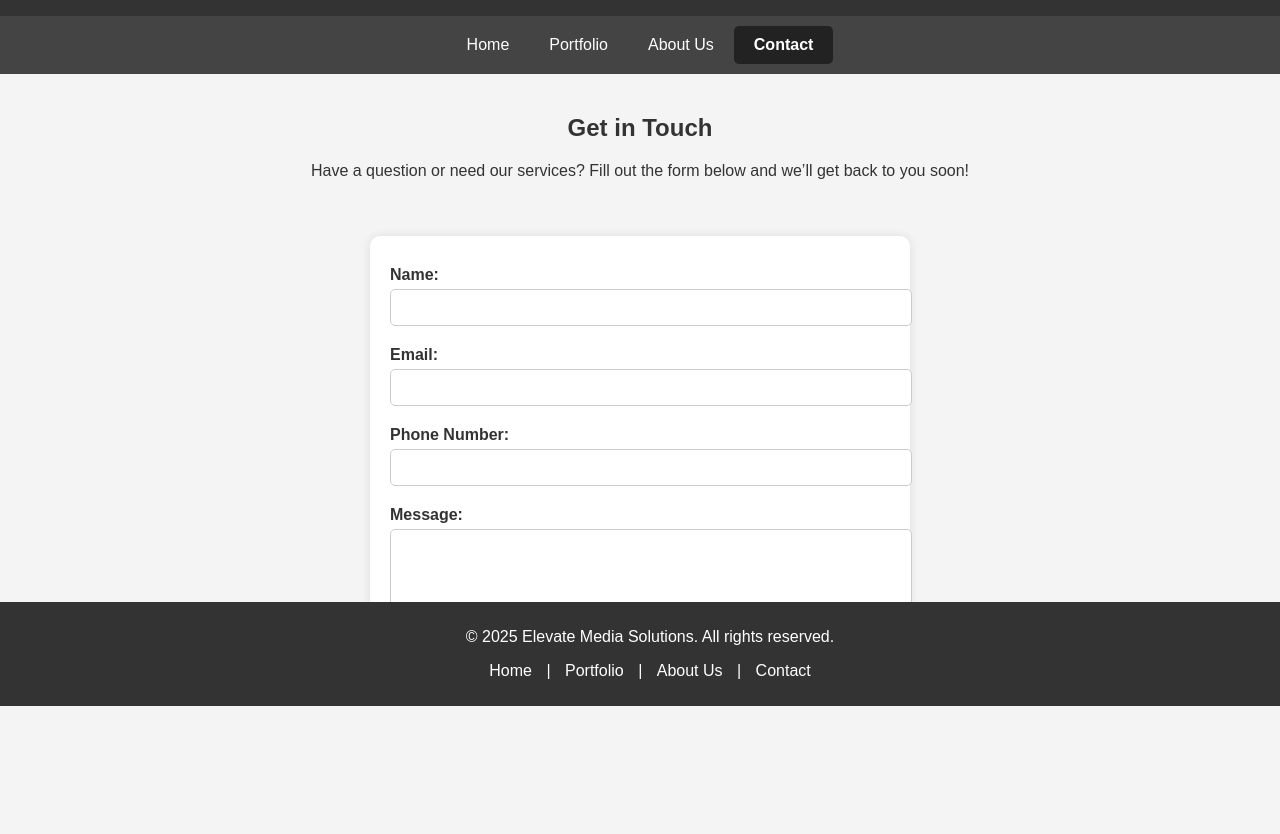
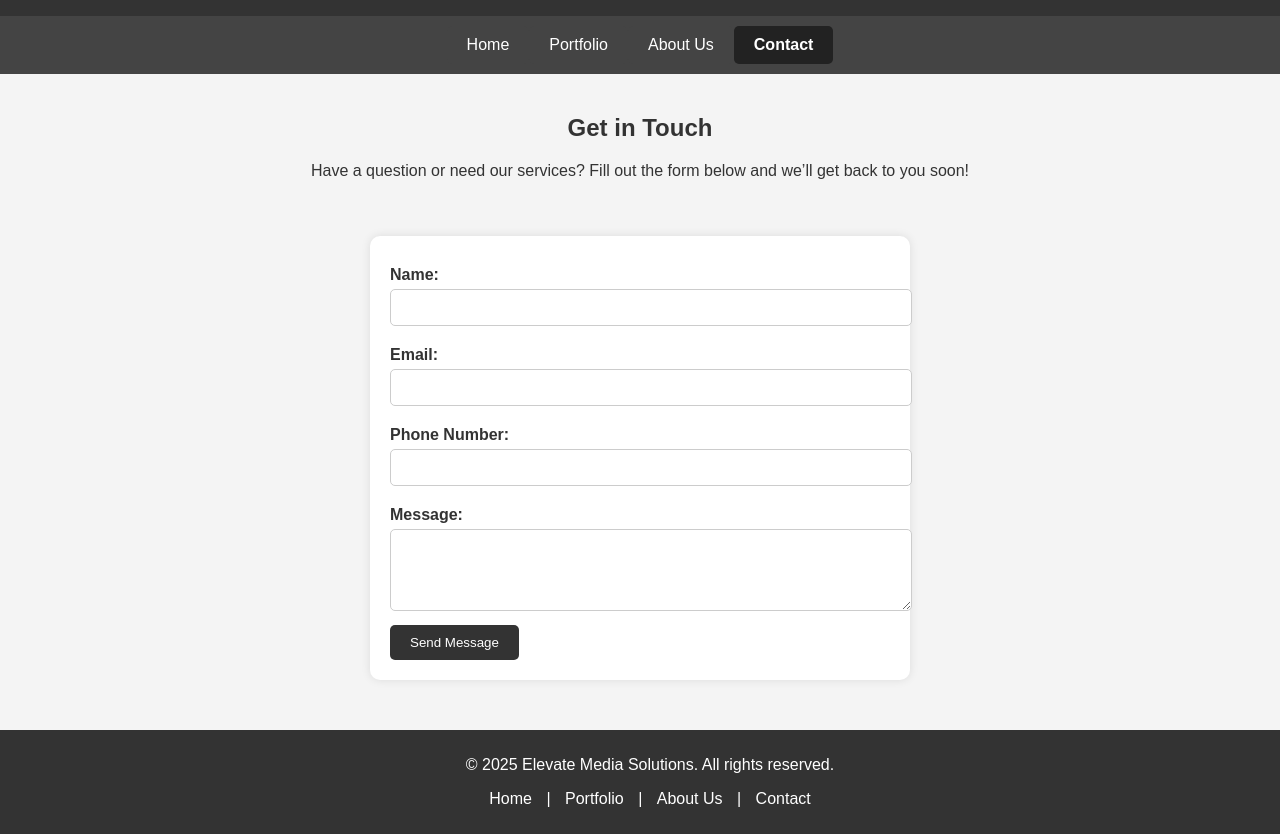
Before and after one commit to bjolly825/Elevate-Media-Solutions, a plain HTML site: page contact.html in a window 1280 px wide. Shown: the part 94-928 px from the top of the page. Before the commit the page ends 800 px from the top, so only its background shows below. Drawn offline with Linux system fonts and the light colour scheme.

Commit message:
Add files via upload

```diff
--- a/contact.html
+++ b/contact.html
@@ -91,10 +91,11 @@
     color: white;
     text-align: center;
     padding: 10px;
-            position: fixed;
-            bottom: 0;
+    position: relative; /* Change from fixed to relative */
+    margin-top: 50px; /* Adds space above the footer */
     width: 100%;
 }
+
         footer a {
             color: white;
             text-decoration: none;
```
Lines whose indentation alone changed are shown as unchanged.
